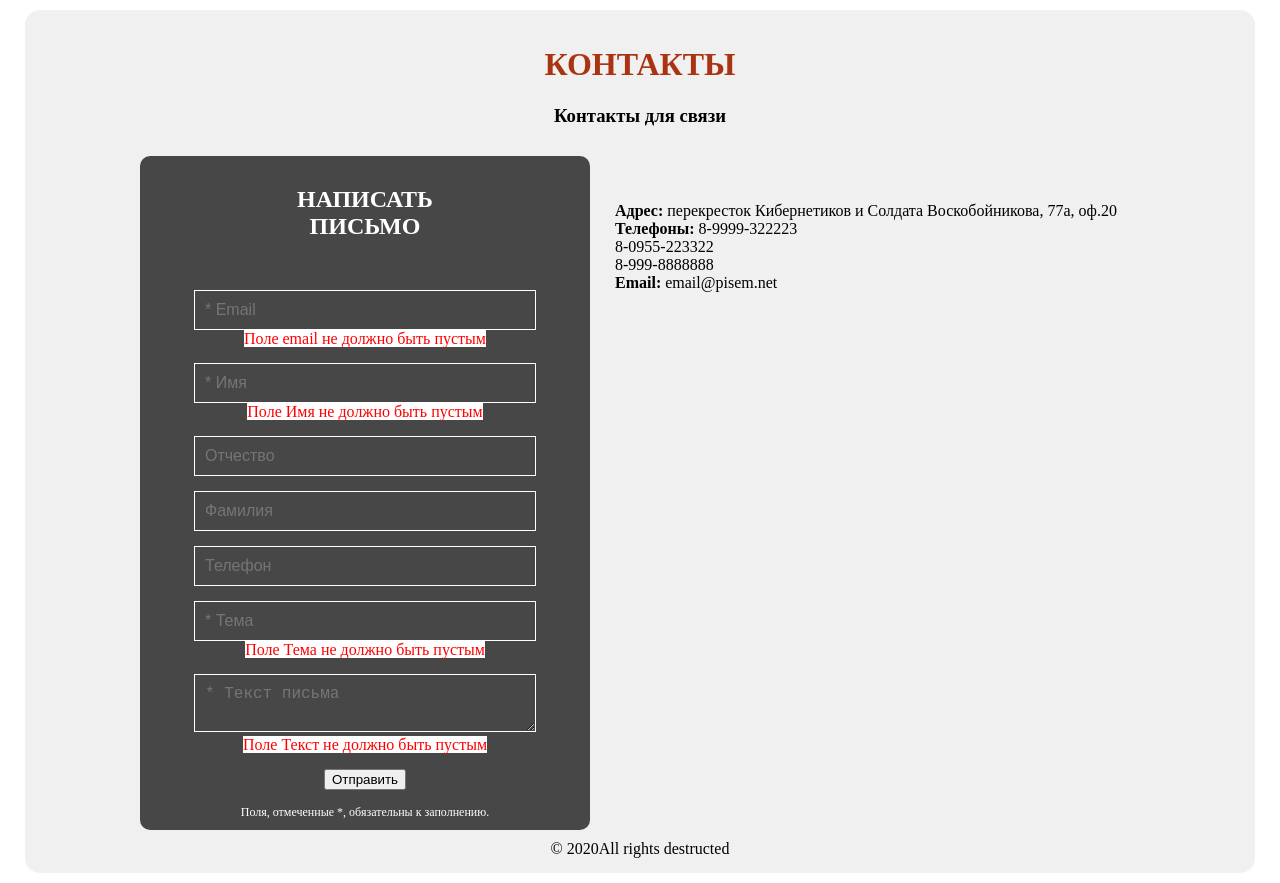
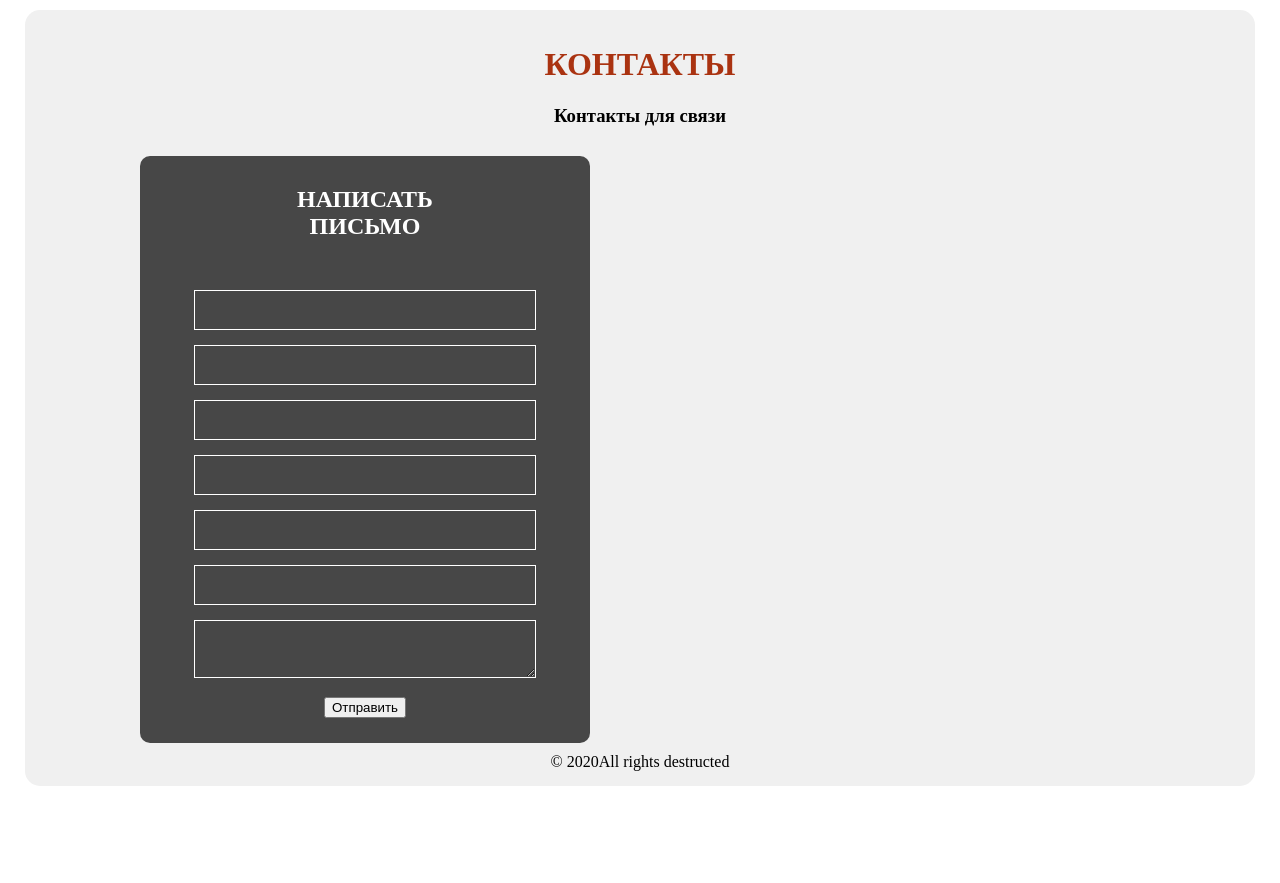
Before and after one commit to svoyparen/nuxtcontacts, a Nuxt app: page / in a window 1280 px wide. After the commit the page ends 800 px from the top, so only its background shows below. Built offline with nearby package versions, Linux system fonts and the light colour scheme.

Commit message:
Add files via upload

```diff
--- /dev/null
+++ b/components/FormInput.vue
@@ -0,0 +1,51 @@
+<template>
+	<div class="input-form">
+		<label for="" v-if="label !== null">
+			{{ label }}
+		</label>
+		<input
+			v-if="type === 'field'"
+			type="text"
+			:placeholder="placeholder"
+			v-model.trim="realValue"
+		>
+		<textarea
+			v-if="type === 'text'"
+			placeholder=""
+			v-model.trim="realValue"
+		></textarea>
+	</div>
+</template>
+
+<script>
+	export default {
+		props: {
+			value: null,
+			label: { type: String, default: null },
+			type: { type: String, default: 'field' },
+		},
+
+		data: () => ({
+			realValue: null,
+		}),
+
+		watch: {
+			value(value) {
+				this.realValue = value
+			},
+
+			realValue(value) {
+				this.$emit('input', value)
+			},
+		},
+
+		beforeMount() {
+			this.realValue = this.value
+		}
+	}
+
+</script>
+
+<style>
+
+</style>
--- a/pages/index.vue
+++ b/pages/index.vue
@@ -3,50 +3,46 @@
 		<div class="form">
 			<h1>Написать письмо</h1>
 				<form id="post_form" @submit.prevent="submitForm">
-					<fieldset v-bind:disabled=ifFormSend>
+					<fieldset v-bind:disabled=isFormSend>
 						<span class="send_message" v-if="send">Письмо успешно отправлено!</span>
-						<div class="input-form">
-							<input type="text" placeholder="* Email" v-model.trim="email">
-							<span class="helper-text invalid" v-if="!$v.email.required">Поле email не должно быть пустым</span>
-							<span class="helper-text invalid" v-if="!$v.email.email">Введите корректный email</span>
-						</div>
-						<div class="input-form">
-							<input type="text" placeholder="* Имя" v-model.trim="firstName">
-							<span class="helper-text invalid" v-if="!$v.firstName.required">Поле Имя не должно быть пустым</span>
-							<span class="helper-text invalid" v-if="!$v.firstName.minLength">Поле Имя не должно быть меньше 3-х знаков</span>
-						</div>
-						<div class="input-form">
-							<input type="text" placeholder="Отчество" v-model.trim="middleName">
-							<span class="helper-text invalid" v-if="!$v.middleName.maxLength">Поле Отчество не должно быть более 255-ти символов</span>
-						</div>
-						<div class="input-form">
-							<input type="text" placeholder="Фамилия" v-model.trim="lastName">
-							<span class="helper-text invalid" v-if="!$v.lastName.maxLength">Поле Фамилия не должно быть более 255-ти символов</span>
-						</div>
-						<div class="input-form">
-							<input type="text" placeholder="Телефон" v-model.trim="phoneNumber">
-							<span class="helper-text invalid" v-if="!$v.phoneNumber.minLength">Поле Телефон не должно быть меньше 11-ти цифр</span>
-							<span class="helper-text invalid" v-if="!$v.phoneNumber.maxLength">Поле Телефон не должно быть больше 11-ти цифр</span>
-						</div>
-
-						<div class="input-form">
-							<input type="text" placeholder="* Тема" v-model.trim="title">
-							<span class="helper-text invalid" v-if="!$v.title.required">Поле Тема не должно быть пустым</span>
-						</div>
-						<div class="input-form">
-							<textarea name="text" placeholder="* Текст письма" v-model="text"></textarea>
-							<span class="helper-text invalid" v-if="!$v.text.required">Поле Текст не должно быть пустым</span>
-							<span class="helper-text invalid" v-if="!$v.text.maxLength">Поле Текст не должно содержать более 2048 символов</span>
-						</div>
+						<FormInput
+							placeholder="Email"
+							v-model="email"
+						/>
+						<FormInput
+							placeholder="Имя"
+							v-model="firstName"
+						/>
+						<FormInput
+							placeholder="Отчество"
+							v-model="middleName"
+						/>
+						<FormInput
+							placeholder="Фамилия"
+							v-model="lastName"
+						/>
+						<FormInput
+							placeholder="Телефон"
+							v-model="phoneNumber"
+						/>
+						<FormInput
+							placeholder="Тема"
+							v-model="title"
+						/>
+						<FormInput
+							type="text"
+							placeholder="Текст письма"
+							v-model="text"
+						/>
 						<div class="input-form">
 							<button type="submit">Отправить</button>
 
 						</div>
-						<div class="message">Поля, отмеченные *, обязательны к заполнению.</div>
 					</fieldset>
 				</form>
 		</div>
 
+<!--
 		<div id="contacts">
 			<p>
 				<strong>Адрес:</strong> перекресток Кибернетиков и Солдата Воскобойникова, 77а, оф.20<br />
@@ -56,8 +52,74 @@
 				<strong>Email: </strong>email@pisem.net<br />
 			</p>
 		</div>
-  </div>
+-->
+	</div>
 </template>
+
+<script>
+	import axios from "axios"
+	import Validate from 'vee-validate'
+	import { required, minLength, maxLength, email, text, number, string } from "vuelidate/lib/validators"
+	import FormInput from '~/components/FormInput'
+
+	export default {
+		components: {
+			FormInput,
+		},
+
+		data: () => ({
+			submitStatus: null,
+			send: false,
+			isFormSend: false,
+			email: '',
+			firstName: '',
+			lastName: '',
+			middleName: '',
+			title: '',
+			text: '',
+			phoneNumber: '',
+
+		}),
+
+		validations: {
+			email: {email, required, minLength:minLength(8),maxLength: maxLength(255)},
+			title: {string, required, minLength:minLength(4),maxLength: maxLength(255)},
+			firstName: {string, required, minLength:minLength(3),maxLength: maxLength(255)},
+			text: {required, minLength:minLength(50), maxLength: maxLength(2048), text},
+			lastName: {maxLength: maxLength(255), string},
+			middleName: {maxLength: maxLength(255), string},
+			// правило не работает. не нашел пока нужное свойство для точного указания количества и в цифрах. Может регулярным выражением?
+			phoneNumber: { minLength: minLength(11), maxLength: maxLength(11), number},
+		},
+
+		methods: {
+			async submitForm(event){
+					this.isFormSend = true
+
+					let {email, firstName, lastName, middleName, title, text, phoneNumber} = this
+					let response = await axios.post('https://test.cornapi.ru/feedback', {email, firstName, lastName, middleName, title, text, phoneNumber
+					}).catch( error => {
+						console.log( error )
+						this.isFormSend = false
+						return false
+					})
+					if (this.isFormSend !== false) {
+						console.log(response)
+						this.email = ''
+						this.firstName = ''
+						this.lastName = ''
+						this.middleName = ''
+						this.title = ''
+						this.text = ''
+						this.phoneNumber = ''
+						this.send = true
+						this.isFormSend = false
+					}
+				}
+		}
+	}
+
+</script>
 
 <style>
 	#post_form label {
@@ -84,64 +146,3 @@
 		border:0px;
 	}
 </style>
-
-<script>
-	import axios from "axios"
-	import Vue from 'vue'
-	import Vuelidate from 'vuelidate'
-	Vue.use(Vuelidate)
-	import { required, minLength, maxLength, email, text, number, string } from "vuelidate/lib/validators"
-
-	//const regex_email = '/^[a-zA-Z0-9._-&]+@([a-zA-Z0-9._-&]++.[a-zA-Z]2-5)+$/'
-	//const regex_phone = '/^(\d)11$/'
-	export default {
-		data: () => ({
-			submitStatus: null,
-			send: false,
-			ifFormSend: false,
-			email: '',
-			firstName: '',
-			lastName: '',
-			middleName: '',
-			title: '',
-			text: '',
-			phoneNumber: '',
-
-		}),
-		validations: {
-			email: {email, required, minLength:minLength(8),maxLength: maxLength(255)},
-			title: {string, required, minLength:minLength(4),maxLength: maxLength(255)},
-			firstName: {string, required, minLength:minLength(3),maxLength: maxLength(255)},
-			text: {required, minLength:minLength(50), maxLength: maxLength(2048), text},
-			lastName: {maxLength: maxLength(255), string},
-			middleName: {maxLength: maxLength(255), string},
-			// правило не работает. не нашел пока нужное свойство для точного указания количества и в цифрах. Может регулярным выражением?
-			phoneNumber: { minLength: minLength(11), maxLength: maxLength(11), number},
-		},
-		methods: {
-			async submitForm(event){
-					this.ifFormSend = true
-					let {email, firstName, lastName, middleName, title, text, phoneNumber} = this
-					let response = await axios.post('https://test.cornapi.ru/feedback', {email, firstName, lastName, middleName, title, text, phoneNumber
-					}).catch( error => {
-						//alert('error ' + error)
-						this.ifFormSend = false
-						return false
-					})
-					if (this.ifFormSend != false) {
-						console.log(response)
-						this.email = ''
-						this.firstName = ''
-						this.lastName = ''
-						this.middleName = ''
-						this.title = ''
-						this.text = ''
-						this.phoneNumber = ''
-						this.send = true
-						this.ifFormSend = false
-					}
-				}
-		}
-	}
-
-</script>
```
